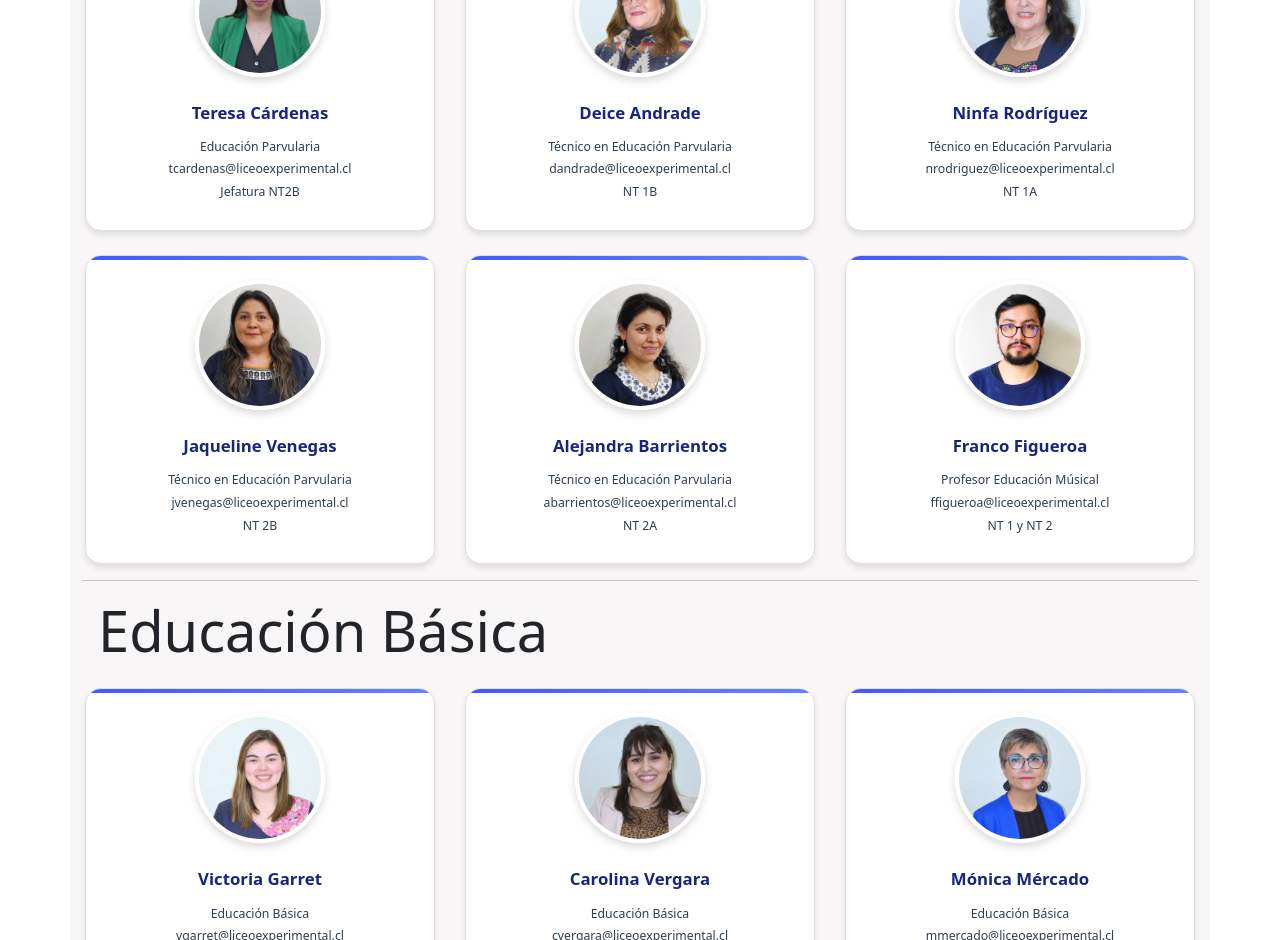
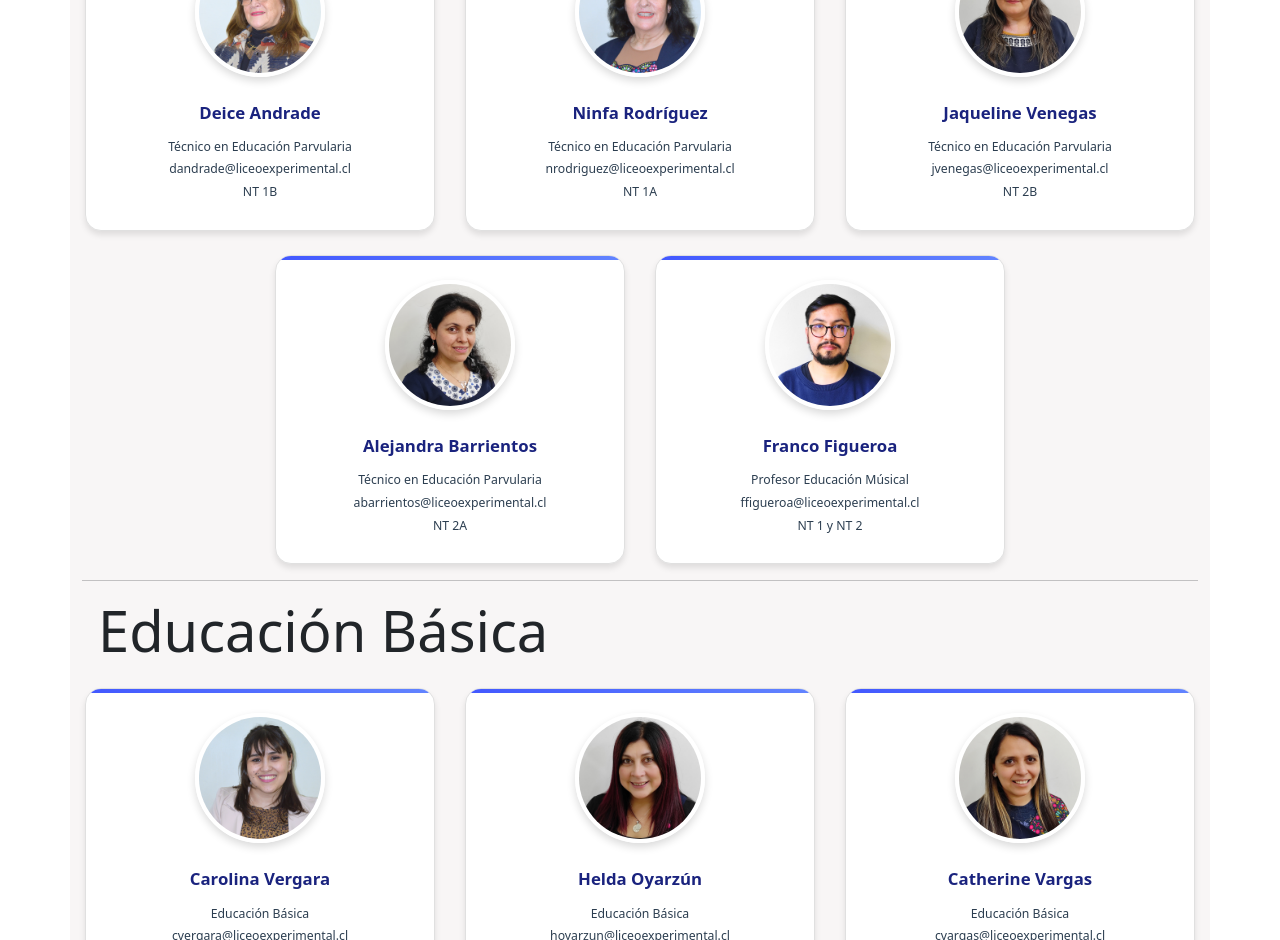
Before and after one commit to LuisSubiabre/leumag, a React (Vite) app: page /Estamentos in a window 1280 px wide. Shown: the part 1860-2800 px from the top of the page. Built offline with nearby package versions, Linux system fonts and the light colour scheme.

Commit message:
feat: update NavbarTop and data files to include new button and comment out unused entries

```diff
--- a/src/components/NavbarTop.jsx
+++ b/src/components/NavbarTop.jsx
@@ -19,7 +19,7 @@ const NavbarTop = () => {
   useEffect(() => {
     document.documentElement.setAttribute(
       "data-bs-theme",
-      isDarkMode ? "dark" : "light"
+      isDarkMode ? "dark" : "light",
     );
   }, [isDarkMode]);
 
@@ -74,8 +74,19 @@ const NavbarTop = () => {
               />
             </div>
           </div>
+          <Button
+            variant="primary"
+            className="student-portal-btn d-none d-lg-block ms-3"
+            onClick={() =>
+              window.open(
+                "https://www.kimche.co/kimche-familia-ingreso-apoderados/",
+              )
+            }
+          >
+            Kimche Familia
+          </Button>
 
-          <Button
+          {/* <Button
             variant="primary"
             className="student-portal-btn d-none d-lg-block ms-3"
             onClick={() =>
@@ -83,7 +94,7 @@ const NavbarTop = () => {
             }
           >
             Portal Estudiante
-          </Button>
+          </Button> */}
 
           <button
             className="navbar-toggler ms-2"
@@ -178,11 +189,23 @@ const NavbarTop = () => {
               variant="primary"
               className="student-portal-btn w-100 mb-3"
               onClick={() =>
+                window.open(
+                  "https://www.kimche.co/kimche-familia-ingreso-apoderados/",
+                )
+              }
+            >
+              Kimche Familia
+            </Button>
+
+            {/* <Button
+              variant="primary"
+              className="student-portal-btn w-100 mb-3"
+              onClick={() =>
                 window.open("https://estudiante.liceoexperimental.cl/")
               }
             >
               Portal Estudiante
-            </Button>
+            </Button> */}
             <RedesSociales colorRSS="gray" />
           </div>
         </div>
--- a/src/data/asistentes.ts
+++ b/src/data/asistentes.ts
@@ -114,12 +114,12 @@ export const equipoAsistentes: Funcionario[] = [
     correo: "khetchenleitner@liceoexperimental.cl",
     dpto: "Central de Apuntes",
   },
-  {
-    img: mcarreno,
-    nombre: "Margarita Carreño",
-    correo: "mcarreno@liceoexperimental.cl",
-    dpto: "Inspectora",
-  },
+  // {
+  //   img: mcarreno,
+  //   nombre: "Margarita Carreño",
+  //   correo: "mcarreno@liceoexperimental.cl",
+  //   dpto: "Inspectora",
+  // },
   {
     img: mcortez,
     nombre: "Maricela Cortéz",
--- a/src/data/basica.ts
+++ b/src/data/basica.ts
@@ -34,14 +34,14 @@ export type Funcionario = {
 };
 
 export const equipoBasica: Funcionario[] = [
-  {
-    img: vgarret,
-    nombre: "Victoria Garret",
-    correo: "vgarret@liceoexperimental.cl",
-    dpto: "Educación Básica",
-    more: "Jefatura: 2° Básico A",
-    asignatura: "Generalista",
-  },
+  // {
+  //   img: vgarret,
+  //   nombre: "Victoria Garret",
+  //   correo: "vgarret@liceoexperimental.cl",
+  //   dpto: "Educación Básica",
+  //   more: "Jefatura: 2° Básico A",
+  //   asignatura: "Generalista",
+  // },
   {
     img: cvergara,
     nombre: "Carolina Vergara",
@@ -50,20 +50,20 @@ export const equipoBasica: Funcionario[] = [
     more: "Jefatura: 2° Básico B",
     asignatura: "Generalista",
   },
-  {
-    img: mmercado,
-    nombre: "Mónica Mércado",
-    correo: "mmercado@liceoexperimental.cl",
-    dpto: "Educación Básica",
-    more: "Jefatura: 6° Básico B",
-    asignatura: "Generalista",
-  },
+  // {
+  //   img: mmercado,
+  //   nombre: "Mónica Mércado",
+  //   correo: "mmercado@liceoexperimental.cl",
+  //   dpto: "Educación Básica",
+  //   more: "Jefatura: 6° Básico B",
+  //   asignatura: "Generalista",
+  // },
   {
     img: hoyarzun,
     nombre: "Helda Oyarzún",
     correo: "hoyarzun@liceoexperimental.cl",
     dpto: "Educación Básica",
-    more: "Jefatura: 1° Básico A",
+    more: "Jefatura:",
     asignatura: "Generalista",
   },
   {
@@ -71,7 +71,7 @@ export const equipoBasica: Funcionario[] = [
     nombre: "Catherine Vargas",
     correo: "cvargas@liceoexperimental.cl",
     dpto: "Educación Básica",
-    more: "Jefatura: 1° Básico B",
+    more: "Jefatura:",
     asignatura: "Generalista – Tecnología",
   },
   {
@@ -79,23 +79,23 @@ export const equipoBasica: Funcionario[] = [
     nombre: "Mario Ovando",
     correo: "movando@liceoexperimental.cl",
     dpto: "Educación Básica",
-    more: "Jefatura: 4° Básico A",
+    more: "Jefatura:",
     asignatura: "Inglés",
   },
-  {
-    img: ymino,
-    nombre: "Yessica Miño",
-    correo: "ymino@liceoexperimental.cl",
-    dpto: "Educación Básica",
-    more: "Jefatura: 4° Básico B",
-    asignatura: "Lenguaje",
-  },
+  // {
+  //   img: ymino,
+  //   nombre: "Yessica Miño",
+  //   correo: "ymino@liceoexperimental.cl",
+  //   dpto: "Educación Básica",
+  //   more: "Jefatura: 4° Básico B",
+  //   asignatura: "Lenguaje",
+  // },
   {
     img: tguidipani,
     nombre: "Tatiana Guidipani",
     correo: "tguidipani@liceoexperimental.cl",
     dpto: "Educación Básica",
-    more: "Jefatura: 3° Básico A",
+    more: "Jefatura:",
     asignatura: "Educación Física",
   },
   {
@@ -103,7 +103,7 @@ export const equipoBasica: Funcionario[] = [
     nombre: "Priscila Lemus",
     correo: "plemus@liceoexperimental.cl",
     dpto: "Educación Básica",
-    more: "Jefatura: 3° Básico B",
+    more: "Jefatura:",
     asignatura: "Educación Física",
   },
   {
@@ -111,7 +111,7 @@ export const equipoBasica: Funcionario[] = [
     nombre: "Jonathan González",
     correo: "jgonzalez@liceoexperimental.cl",
     dpto: "Educación Básica",
-    more: "Jefatura: 6° Básico A",
+    more: "Jefatura:",
     asignatura: "Lenguaje",
   },
   {
@@ -119,7 +119,7 @@ export const equipoBasica: Funcionario[] = [
     nombre: "Carola Cárdenas",
     correo: "ccardenas@liceoexperimental.cl",
     dpto: "Educación Básica",
-    more: "Jefatura: 6° Básico B",
+    more: "Jefatura:",
     asignatura: "Ciencias Naturales – Tecnología",
   },
   {
@@ -127,7 +127,7 @@ export const equipoBasica: Funcionario[] = [
     nombre: "Pablo Espinoza",
     correo: "pespinoza@liceoexperimental.cl",
     dpto: "Educación Básica",
-    more: "Jefatura: 7° Básico A",
+    more: "Jefatura:",
     asignatura: "Inglés",
   },
   {
@@ -135,7 +135,7 @@ export const equipoBasica: Funcionario[] = [
     nombre: "Viviana Santana",
     correo: "vsantana@liceoexperimental.cl",
     dpto: "Educación Básica",
-    more: "Jefatura: 5° Básico A",
+    more: "Jefatura:",
     asignatura: "Artes – Tecnología",
   },
   {
@@ -151,33 +151,33 @@ export const equipoBasica: Funcionario[] = [
     nombre: "Natalia Canio",
     correo: "ncanio@liceoexperimental.cl",
     dpto: "Educación Básica",
-    more: "Jefatura: 8° Básico B",
+    more: "Jefatura:",
     asignatura: "Matemática",
   },
-  {
-    img: gcontreras,
-    nombre: "Gustavo Contreras",
-    correo: "gcontreras@liceoexperimental.cl",
-    dpto: "Educación Básica",
-    more: "Jefatura: 8° Básico A",
-    asignatura: "Profesor de inglés 7° y 8°",
-  },
+  // {
+  //   img: gcontreras,
+  //   nombre: "Gustavo Contreras",
+  //   correo: "gcontreras@liceoexperimental.cl",
+  //   dpto: "Educación Básica",
+  //   more: "Jefatura: 8° Básico A",
+  //   asignatura: "Profesor de inglés 7° y 8°",
+  // },
   {
     img: clara,
     nombre: "Cecilia Lara",
     correo: "clara@liceoexperimental.cl",
     dpto: "Educación Básica",
-    more: "Jefatura: 7° Básico B",
+    more: "Jefatura:",
     asignatura: "Matemática",
   },
-  {
-    img: jpfarias,
-    nombre: "Juan Pablo Farias",
-    correo: "jpfarias@liceoexperimental.cl",
-    dpto: "Educación Básica",
-    more: "",
-    asignatura: "Historía",
-  },
+  // {
+  //   img: jpfarias,
+  //   nombre: "Juan Pablo Farias",
+  //   correo: "jpfarias@liceoexperimental.cl",
+  //   dpto: "Educación Básica",
+  //   more: "",
+  //   asignatura: "Historía",
+  // },
 
   {
     img: iacuna,
@@ -192,7 +192,7 @@ export const equipoBasica: Funcionario[] = [
     nombre: "Romina Barría",
     correo: "rbarria@liceoexperimental.cl",
     dpto: "Educación Básica",
-    more: "Jefatura 5° Básico B",
+    more: "Jefatura:",
     asignatura: "Historia – Artes",
   },
   {
--- a/src/data/media.ts
+++ b/src/data/media.ts
@@ -205,14 +205,14 @@ export const equipoMedia: Funcionario[] = [
     more: "—",
     asignatura: "Economía y Sociedad",
   },
-  {
-    img: msaldivia,
-    nombre: "María Saldivia",
-    correo: "msaldivia@liceoexperimental.cl",
-    dpto: "Educación Media",
-    more: "—",
-    asignatura: "Pensamiento Computacional y Programación",
-  },
+  // {
+  //   img: msaldivia,
+  //   nombre: "María Saldivia",
+  //   correo: "msaldivia@liceoexperimental.cl",
+  //   dpto: "Educación Media",
+  //   more: "—",
+  //   asignatura: "Pensamiento Computacional y Programación",
+  // },
 
   {
     img: maburto,
@@ -222,14 +222,14 @@ export const equipoMedia: Funcionario[] = [
     more: "—",
     asignatura: "Religión Católica",
   },
-  {
-    img: csoto,
-    nombre: "Camila Soto",
-    correo: "csoto@liceoexperimental.cl",
-    dpto: "Educación Media",
-    more: "—",
-    asignatura: "Religión Evangélica",
-  },
+  // {
+  //   img: csoto,
+  //   nombre: "Camila Soto",
+  //   correo: "csoto@liceoexperimental.cl",
+  //   dpto: "Educación Media",
+  //   more: "—",
+  //   asignatura: "Religión Evangélica",
+  // },
   {
     img: amorales,
     nombre: "Ángela Morales",
--- a/src/data/parvulos.ts
+++ b/src/data/parvulos.ts
@@ -25,13 +25,13 @@ export const equipoParvulos: Funcionario[] = [
     dpto: "Educación Parvularia",
     more: "Jefatura NT2A",
   },
-  {
-    img: pnunez,
-    nombre: "Paola Nuñez",
-    correo: "pnunez@liceoexperimental.cl",
-    dpto: "Educación Parvularia",
-    more: "Jefatura NT1B",
-  },
+  // {
+  //   img: pnunez,
+  //   nombre: "Paola Nuñez",
+  //   correo: "pnunez@liceoexperimental.cl",
+  //   dpto: "Educación Parvularia",
+  //   more: "Jefatura NT1B",
+  // },
   {
     img: msolis,
     nombre: "Maria José Solís",
```
